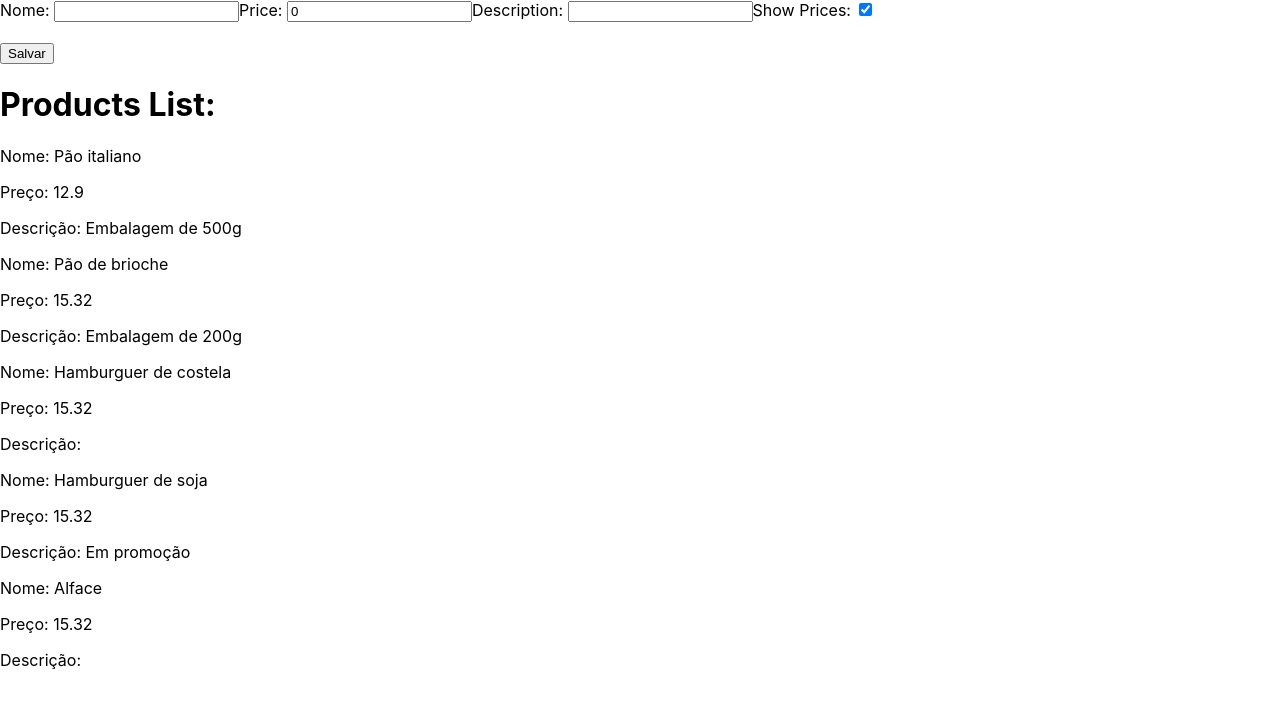
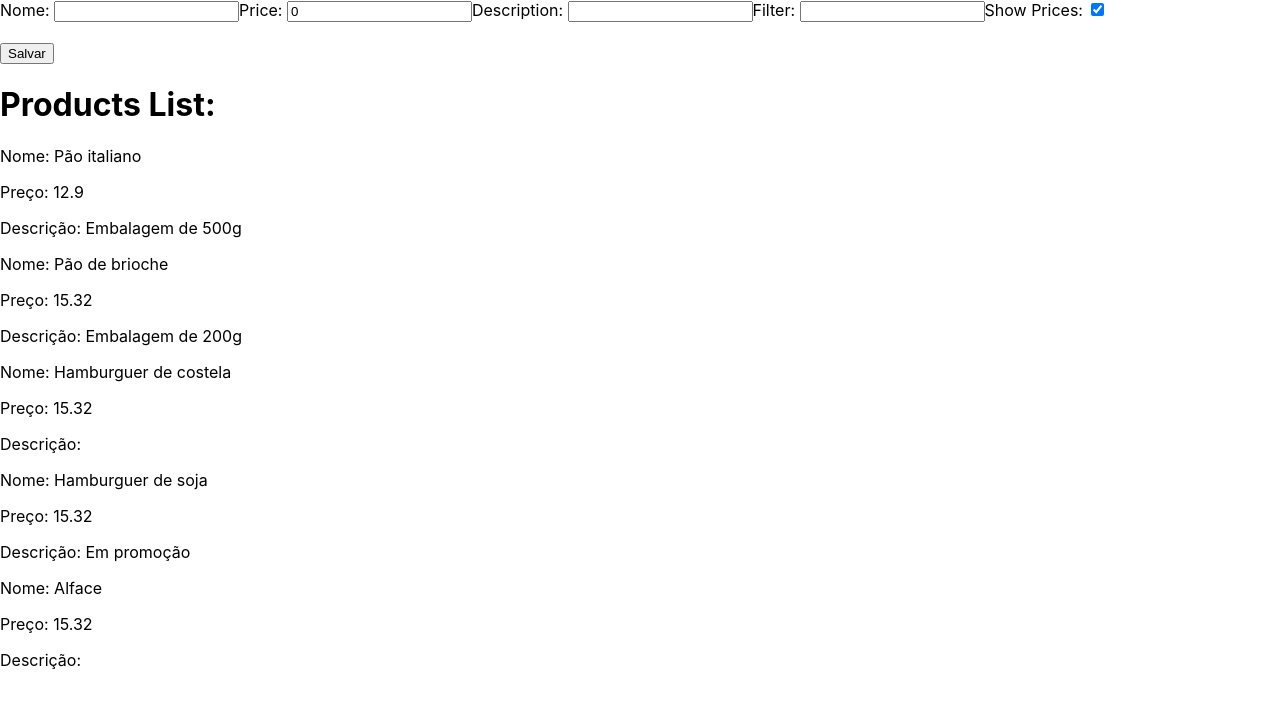
Before and after one commit to Maiconds/learning-react, a React (Create React App) app: page / in a window 1280 px wide. Shown: the top 708 px of the page. Built offline with nearby package versions, Linux system fonts and the light colour scheme; data requests are answered from the project's data file.

Commit message:
Add filter complement

```diff
--- a/src/components/productregister/ProductRegister.jsx
+++ b/src/components/productregister/ProductRegister.jsx
@@ -11,7 +11,8 @@ class ProductRegister extends Component {
             price: 0,
             description: '',
             products: [],
-            showPrice: true
+            showPrice: true,
+            filter: ''
         }
 
         this.change = this.change.bind(this);
@@ -58,17 +59,19 @@ class ProductRegister extends Component {
     }
 
     render(){
-        const {name, price, description, products, showPrice} = this.state;
+        const {name, price, description, products, showPrice, filter} = this.state;
         return(
             <div>
                Nome: <input type="text" name="name" value={name} onChange={e => this.change(e, 'name')} />
                Price: <input type="text" value={price} name="price" onChange={e => this.change(e, 'price')}/>
                Description: <input type="text" value={description} name="description" onChange={e => this.change(e, 'description')}/>
+               Filter: <input type="text" value={filter} name="filter" onChange={e => this.change(e, 'filter')}/>
                Show Prices: <input type="checkbox" name="showPrices" onChange={this.changeShowPrice} checked={showPrice}/><br/><br/>
                <button onClick={this.save}>Salvar</button>
                <h1>Products List:</h1>
-               {products.map(product => <Product name={product.name} price={product.price} description={product.description}
-               showPrice={showPrice}/>)}
+               {products.map(product => product.name.includes(filter)?
+               <Product name={product.name} price={product.price} description={product.description}
+               showPrice={showPrice}/> :null)}
             </div>
         );
     }
```
